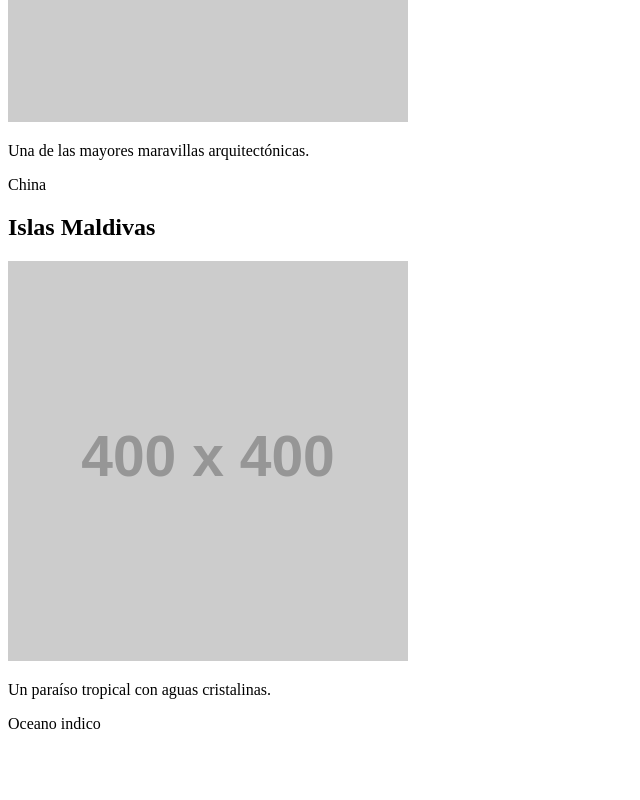
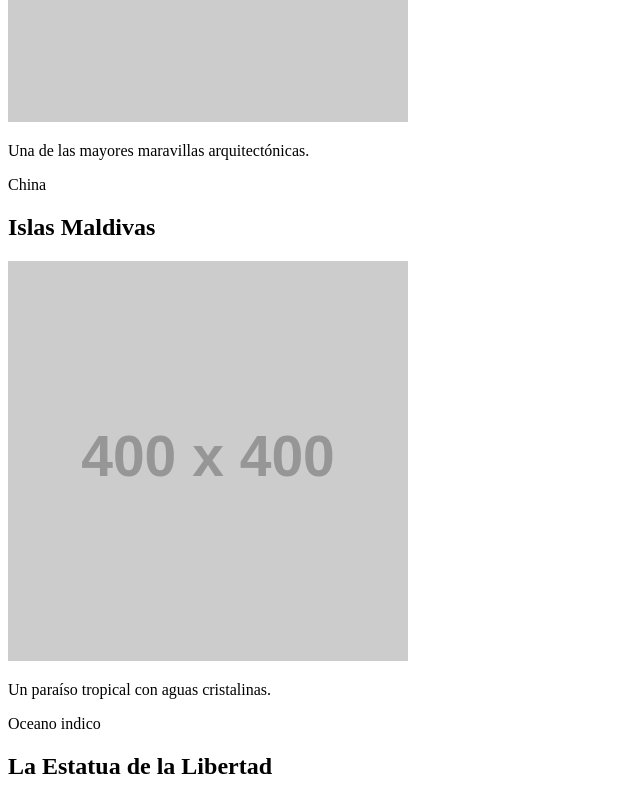
Before and after one commit to Pikell/tercerpunto, a plain HTML site: page index.html in a window 1280 px wide. Shown: the part 1482-2282 px from the top of the page, without its empty margins (0-640 px from the left). Before the commit the page ends 2231 px from the top, so only its background shows below. Drawn offline with Linux system fonts and the light colour scheme; placeholder pictures from the web are drawn by us.

Commit message:
titulo lugar 5

```diff
--- a/index.html
+++ b/index.html
@@ -24,5 +24,6 @@
     <img src="https://via.placeholder.com/400" alt="Maldivas">
     <p>Un paraíso tropical con aguas cristalinas.</p>
     <p>Oceano indico</p>
+    <h2>La Estatua de la Libertad</h2>
 </body>
 </html>
```
